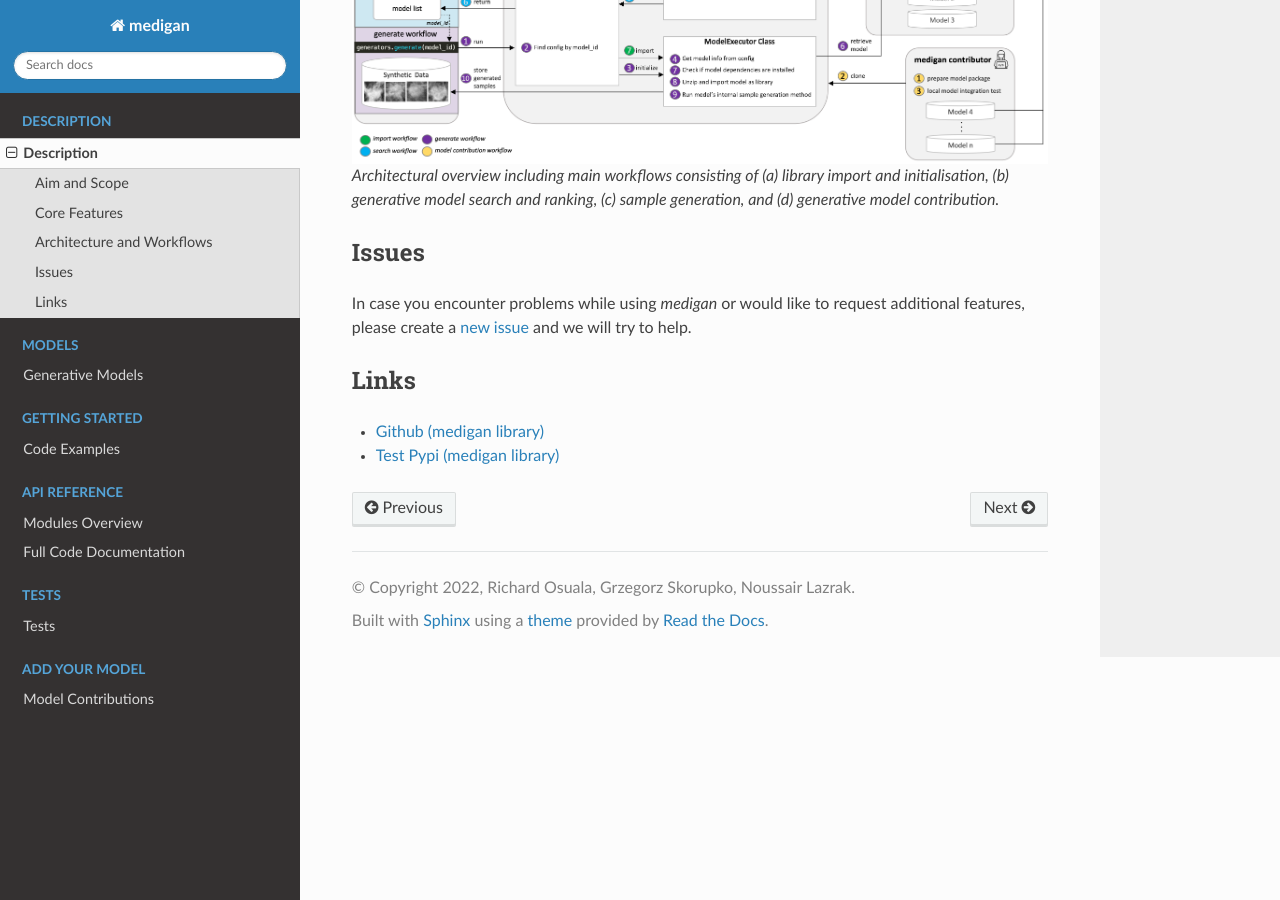
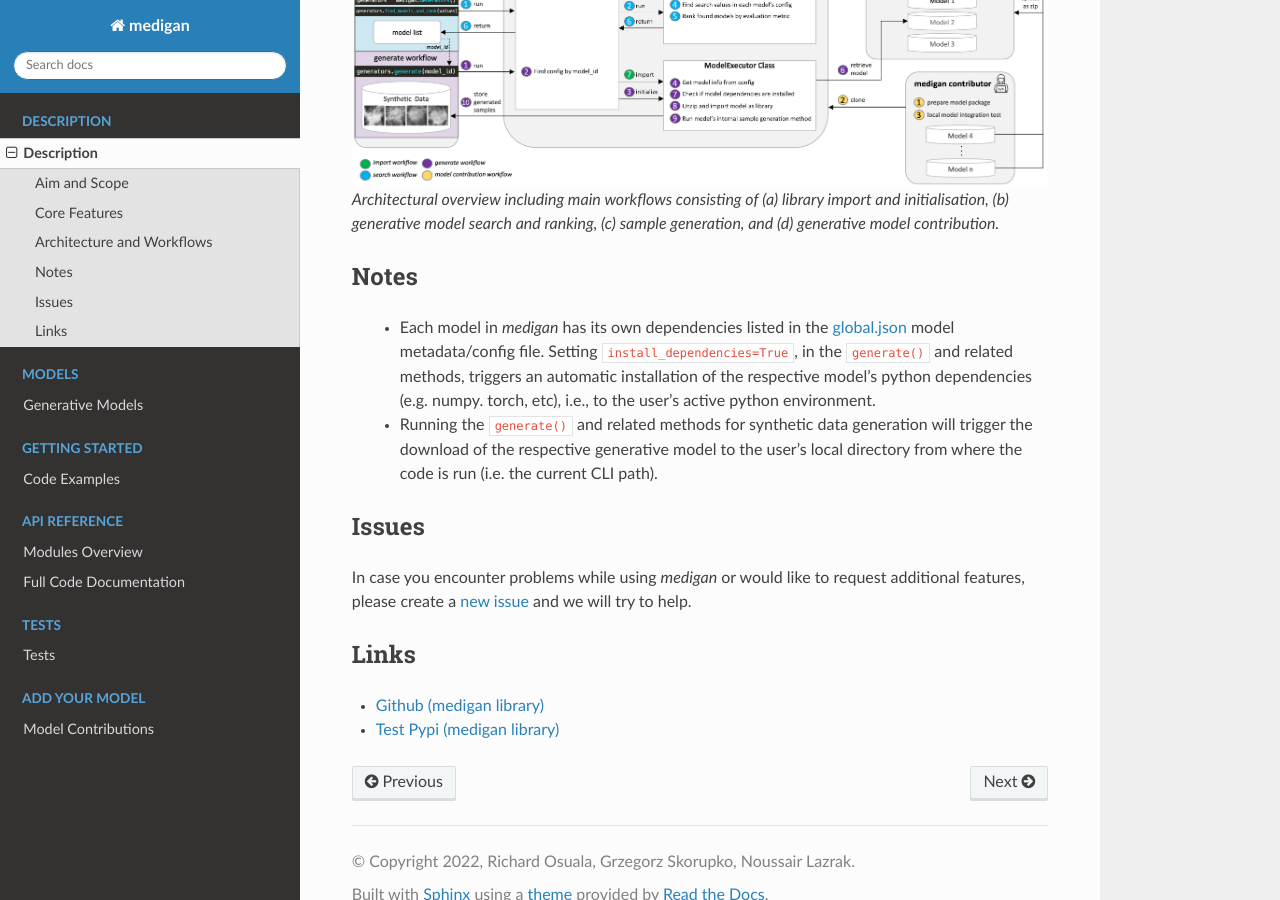
Before and after one commit to RichardObi/medigan, a Sphinx documentation site: the page built from docs/source/description.rst, in a window 1280 px wide and 900 px high, scrolled down 1198 px. Built offline with Sphinx 7.4.7 and the Read the Docs theme 2.0.0, drawn with Linux system fonts in a browser that asks for light colours.

Commit message:
Including install_dependencies and CLI path as default path for local model storage to the documentation

```diff
--- a/docs/source/description.rst
+++ b/docs/source/description.rst
@@ -37,6 +37,10 @@
 
    Architectural overview including main workflows consisting of (a) library import and initialisation, (b) generative model search and ranking, (c) sample generation, and (d) generative model contribution.
 
+Notes
+_______________
+    - Each model in `medigan` has its own dependencies listed in the `global.json <https://github.com/RichardObi/medigan-models/blob/main/global.json>`_ model metadata/config file. Setting :code:`install_dependencies=True`, in the :code:`generate()` and related methods, triggers an automatic installation of the respective model's python dependencies (e.g. numpy. torch, etc), i.e., to the user's active python environment.
+    - Running the :code:`generate()` and related methods for synthetic data generation will trigger the download of the respective generative model to the user's local directory from where the code is run (i.e. the current CLI path).
 
 Issues
 _______________
```
